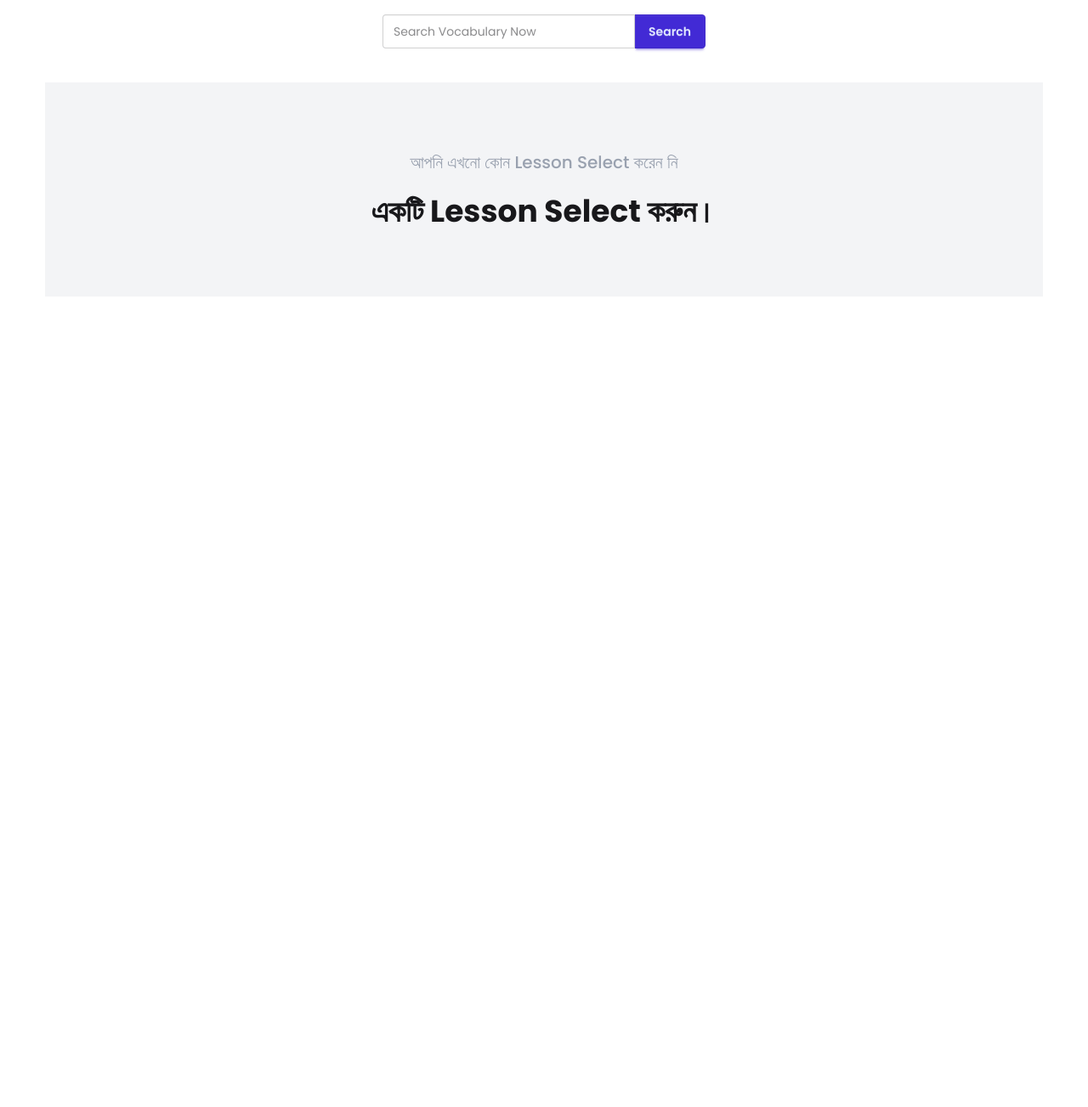
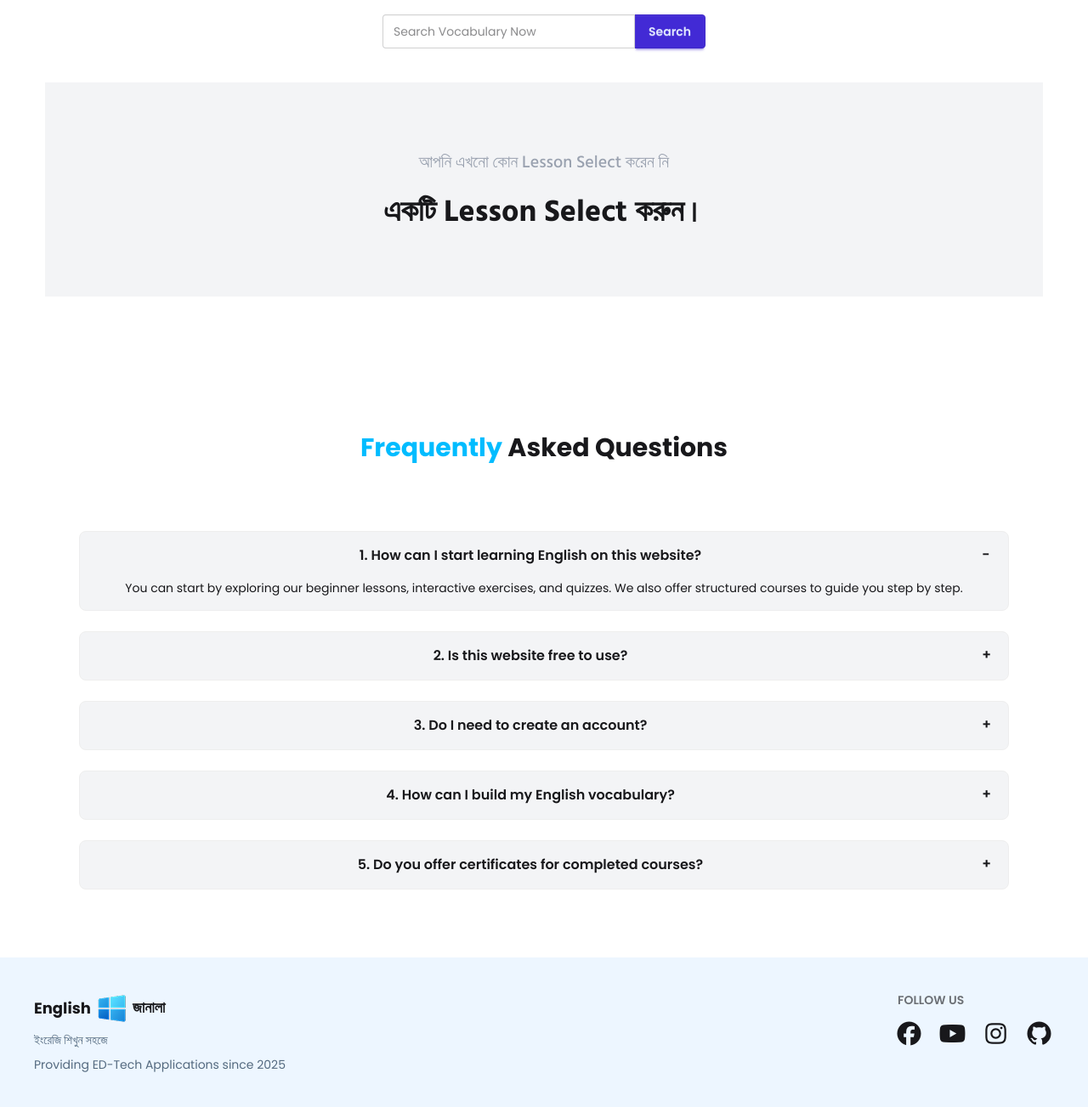
Before and after one commit to humaeidmansur/english-janala-vocabulary-app, a plain HTML site: page index.html in a window 1280 px wide. Shown: the part 760-2063 px from the top of the page at 85% size. Before the commit the page ends 1149 px from the top, so only its background shows below. Drawn offline with nearby package versions, Linux system fonts and the light colour scheme; no server answers.

Commit message:
added footer section and pronounciation function in js file and FAQ question answer  with some changes in html and js file

```diff
--- a/index.html
+++ b/index.html
@@ -40,7 +40,7 @@
 <body>
 
  <header>
-  <div class="navbar bg-base-100 shadow-sm">
+  <div class="navbar bg-base-100 shadow-sm bg-[#EDF6FF]">
   <div class="navbar-start">
     <div class="dropdown">
       <div tabindex="0" role="button" class="btn btn-ghost lg:hidden">
@@ -60,7 +60,7 @@
     </li>
       </ul>
     </div>
-      <a href="" class="flex items-center gap-1">
+   <a href="" class="flex items-center gap-1">
     <span class="text-lg font-bold">English</span>
     <img src="assets/logo.png" alt="">
     <span class="font-bangla text-lg font-semibold">জানালা</span>
@@ -133,11 +133,48 @@
  </section>
 
  <!-- section_two  -->
-<section id="word-container" class ="bg-gray-100 p-10 w-11/12 mx-auto my-10 grid grid-cols-1  md:grid-cols-3 gap-5">
+<section id="word-container" class ="bg-gray-100 p-10 w-11/12 mx-auto my-10 grid grid-cols-1  md:grid-cols-3 gap-5 mb-40">
 
 <div class="text-center col-span-full rounded-xl py-10 font-bangla space-y-6">
- <p class="text-xl font-medium text-gray-400">আপনি এখনো কোন Lesson Select করেন নি</p>
- <h2 class="font-bold text-4xl">একটি Lesson Select করুন।</h2>
+ <p class="text-xl font-medium text-gray-400 font-bangla">আপনি এখনো কোন Lesson Select করেন নি</p>
+ <h2 class="font-bold text-4xl font-bangla">একটি Lesson Select করুন।</h2>
+</div>
+
+</section>
+
+
+<section class="mt-10">
+
+   <h2 class="text-3xl font-bold text-center mb-8"><span class="text-sky-400">Frequently </span>Asked Questions</h2>
+
+ <div class="text-center rounded-xl py-10 font-bangla space-y-6 p-10 w-11/12 mx-auto my-10">
+
+<div class="collapse collapse-plus bg-base-100 border border-base-300  bg-gray-100">
+  <input type="radio" name="my-accordion-3" checked="checked" />
+  <div class="collapse-title font-semibold">1. How can I start learning English on this website?</div>
+  <div class="collapse-content text-sm">You can start by exploring our beginner lessons, interactive exercises, and quizzes. We also offer structured courses to guide you step by step.</div>
+</div>
+<div class="collapse collapse-plus bg-base-100 border border-base-300  bg-gray-100">
+  <input type="radio" name="my-accordion-3" />
+  <div class="collapse-title font-semibold">2. Is this website free to use?</div>
+  <div class="collapse-content text-sm">Yes you can use without payment.</div>
+</div>
+<div class="collapse collapse-plus bg-base-100 border border-base-300  bg-gray-100">
+  <input type="radio" name="my-accordion-3" />
+  <div class="collapse-title font-semibold">3. Do I need to create an account?</div>
+  <div class="collapse-content text-sm">Write your details to login , it will be updated soon.</div>
+</div>
+<div class="collapse collapse-plus bg-base-100 border border-base-300  bg-gray-100">
+  <input type="radio" name="my-accordion-3" />
+  <div class="collapse-title font-semibold">4. How can I build my English vocabulary?</div>
+  <div class="collapse-content text-sm">Learn Memorize Write.</div>
+</div>
+<div class="collapse collapse-plus bg-base-100 border border-base-300  bg-gray-100">
+  <input type="radio" name="my-accordion-3" />
+  <div class="collapse-title font-semibold">5. Do you offer certificates for completed courses?</div>
+  <div class="collapse-content text-sm">When our course will start after completing 60% you will be eligible for certificate</div>
+</div>
+
 </div>
 
 </section>
@@ -162,5 +199,39 @@
 </dialog>
 
 <script src ="script/index.js"></script>
+
+<footer class="footer sm:footer-horizontal bg-base-300 text-base-content p-10 mt-8 justify-between bg-[#EDF6FF]">
+  <nav>
+     <a href="" class="flex items-center gap-1">
+    <span class="text-lg font-bold">English</span>
+    <img src="assets/logo.png" alt="">
+    <span class="font-bangla text-lg font-semibold">জানালা</span>
+    </a>
+
+    <h1 class="font-bangla text-[#546A7F]">ইংরেজি শিখুন সহজে</h1>
+
+    <p class="text-[#546A7F]">Providing ED-Tech Applications since 2025</p>
+  </nav>
+
+  <nav>
+    <h6 class="footer-title ml-1">Follow us</h6>
+
+    <div class="grid grid-flow-col gap-4 ">
+      <a>
+     <i class="fa-brands fa-facebook fa-2x "></i>
+      </a>
+      <a>
+       <i class="fa-brands fa-youtube fa-2x"></i>
+      </a>
+      <a>
+       <i class="fa-brands fa-instagram fa-2x"></i>
+      </a>
+      <a>
+        <i class="fa-brands fa-github fa-2x"></i>
+      </a>
+    </div>
+  </nav>
+</footer>
+
 </body>
 </html>
--- a/script/index.js
+++ b/script/index.js
@@ -1,3 +1,10 @@
+function pronounceWord(word) {
+  const utterance = new SpeechSynthesisUtterance(word);
+  utterance.lang = "en-EN"; // English
+  window.speechSynthesis.speak(utterance);
+}
+
+
 const createElements =(arr) => {
     const htmlElements= arr.map((el) => `<span class="btn">${el}</span>`);
 return htmlElements.join("");
@@ -44,8 +51,8 @@ if(words.length == 0){
     wordContainer.innerHTML=`
     <div class="text-center col-span-full rounded-xl py-10 font-bangla space-y-6">
     <img src="./assets/alert-error.png" class="mx-auto"/>
-    <p class="text-xl font-medium text-gray-400">এই Lesson এ এখনো কোন Vocabulary যুক্ত করা হয়নি।</p>
-    <h2 class="font-bold text-4xl">নেক্সট Lesso n এ যান</h2>
+    <p class="text-xl font-medium text-gray-400 font-bangla">এই Lesson এ এখনো কোন Vocabulary যুক্ত করা হয়নি।</p>
+    <h2 class="font-bold text-4xl font-bangla">নেক্সট Lesso n এ যান</h2>
     </div>
     `;
     manageSpinner(false);
@@ -70,7 +77,7 @@ words.forEach(word => {
     <div class="text-2xl font-medium font-bangla">"${word.meaning ? word.meaning : "There is no meaning"} / ${word.pronunciation? word.pronunciation : "No pronounciation" }"</div>
       <div class="flex justify-between items-center">
     <button onclick="loadWordDetail(${word.id})" class="btn bg-[#1A91FF10] hover:bg-[#1A91FF80]"><i class="fa-solid fa-circle-info"></i></button>
-    <button class="btn bg-[#1A91FF10]  hover:bg-[#1A91FF80]"><i class="fa-solid fa-volume-high"></i></i></button>
+    <button onclick="pronounceWord('${word.word}')" class="btn bg-[#1A91FF10]  hover:bg-[#1A91FF80]"><i class="fa-solid fa-volume-high"></i></i></button>
       </div>
     </div>
     `;
@@ -119,7 +126,7 @@ detailsBox.innerHTML = `
     </div>
     <div class="">
       <h2 class="font-bold">Meaning </h2>
-      <p>${word.meaning}</p>
+      <p class="font-bangla">${word.meaning}</p>
     </div>
     <div class="">
       <h2 class="font-bold">Example </h2>
```
